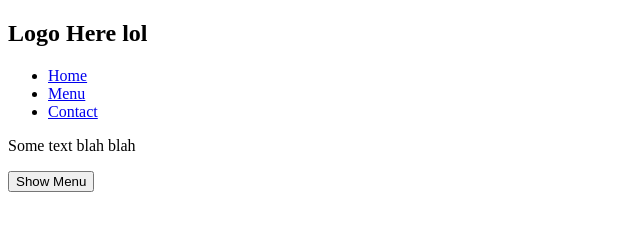
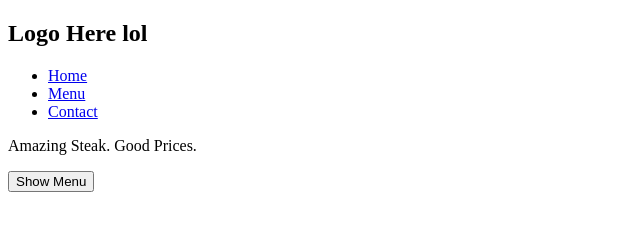
Before and after one commit to omardevelops/Odin_Restaurant, a plain HTML site: page index.html in a window 1280 px wide. Shown: the full height of the page, 0-640 px from the left. Drawn offline with Linux system fonts and the light colour scheme.

```diff
--- a/index.html
+++ b/index.html
@@ -20,9 +20,8 @@
     </nav>
     <div id="home-top">
         <!-- <img src="steak.jpg" alt="steak" width="200"> -->
-        <div id="home-top-img"></div>
-        <div id="home-top-right">
-            <p>Some text blah blah</p>
+        <div id="home-top-content">
+            <p>Amazing Steak. Good Prices.</p>
             <button>Show Menu</button>
         </div>
     </div>
```
